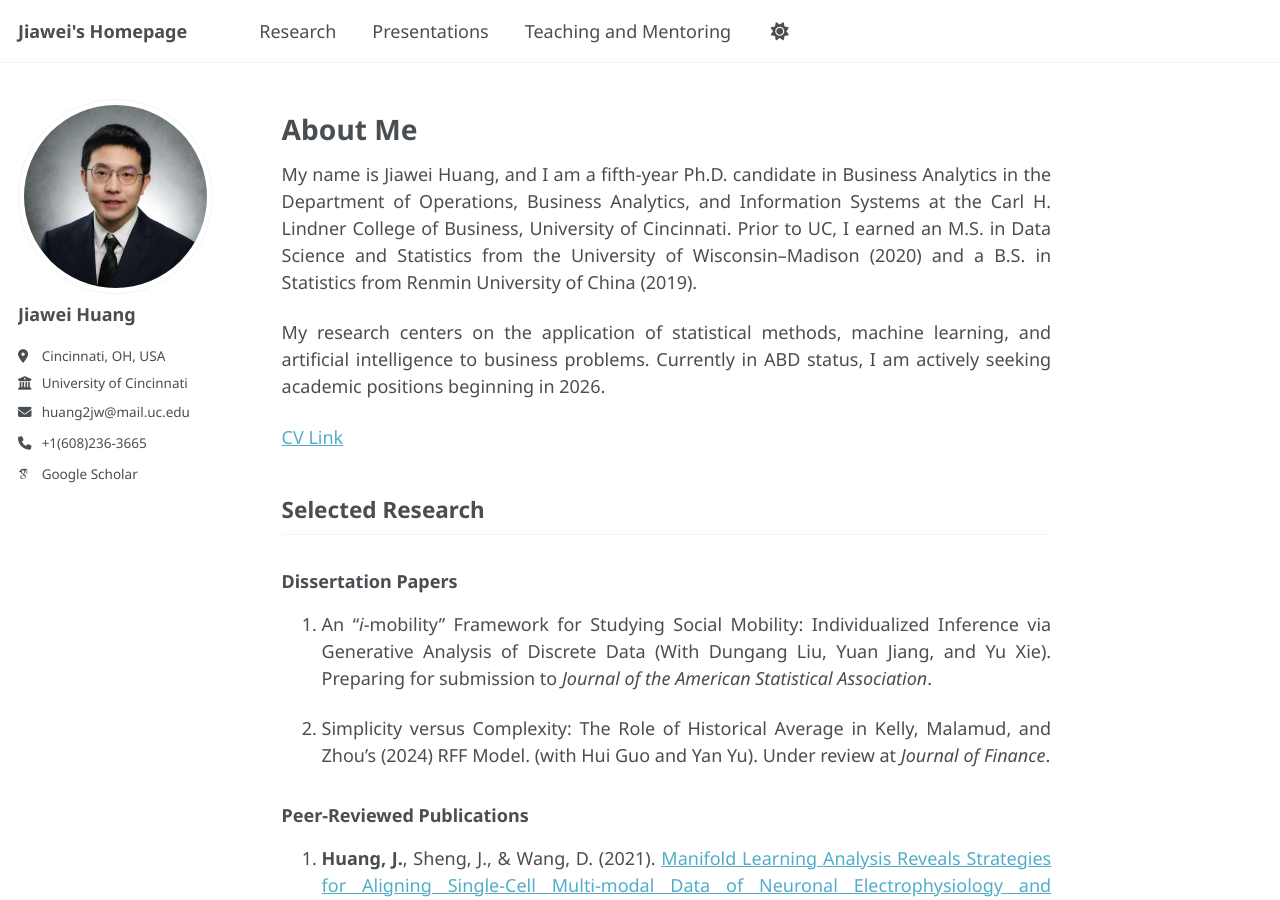
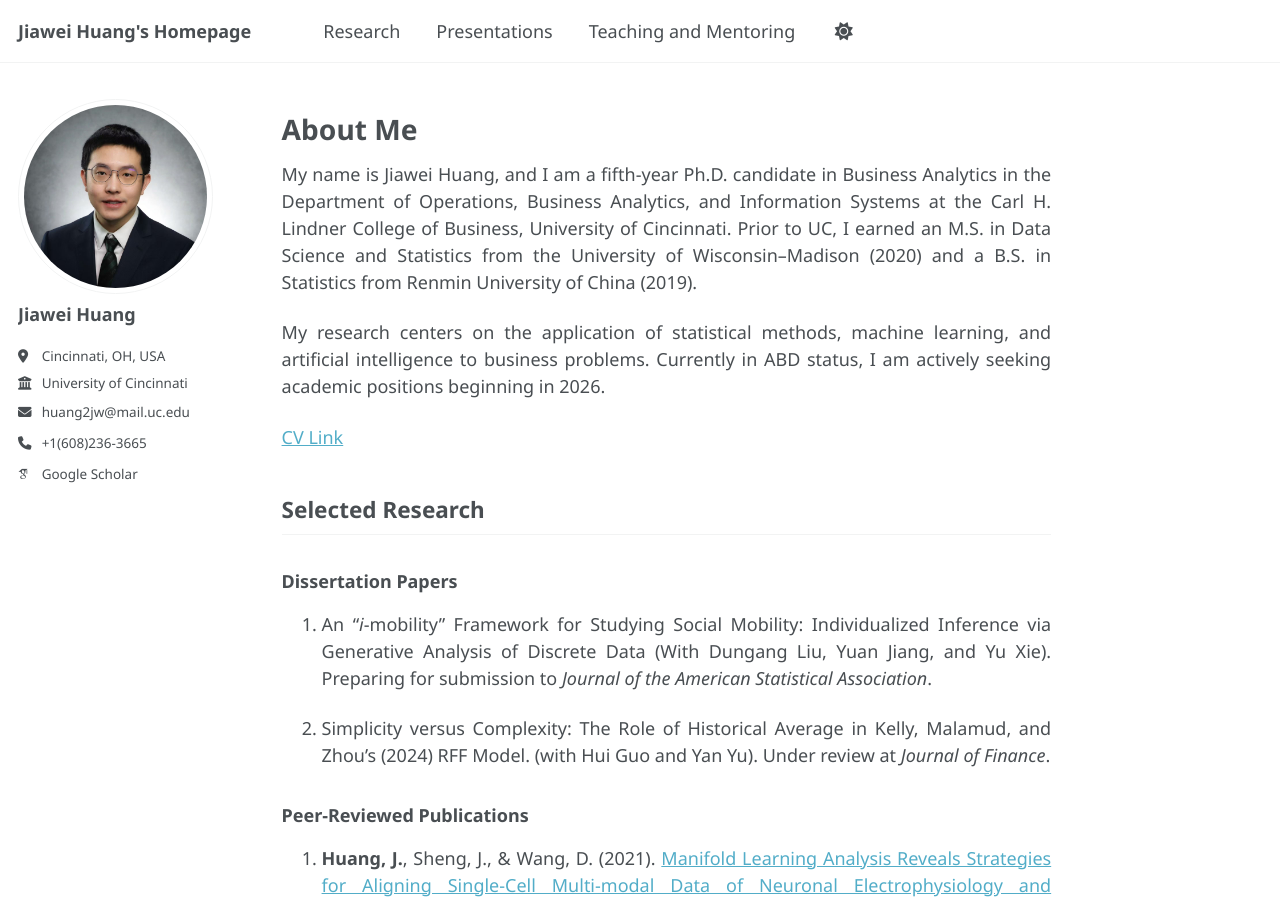
Before and after one commit to Jiawei98/Jiawei98.github.io, a Jekyll site: the page built from _pages/about.md, in a window 1280 px wide and 900 px high. Built offline with Jekyll 4.4.1, drawn with Linux system fonts in a browser that asks for light colours; some web fonts are replaced; a script that is not in the unit is left out.

Commit message:
Update _config.yml

```diff
--- a/_config.yml
+++ b/_config.yml
@@ -9,7 +9,7 @@
 # Basic Site Settings
 locale                   : "en-US"
 site_theme               : "default" # Currently available options are "default", "air"
-title                    : "Jiawei's Homepage"
+title                    : "Jiawei Huang's Homepage"
 title_separator          : "-"
 name                     : &name "Jiawei Huang"
 description              : &description "Jiawei Huang - PhD Candidate in Business Analytics at Carl H. Lindner College of Business, University of Cincinnati. Research in statistical methods, machine learning, and AI in business applications."
```
